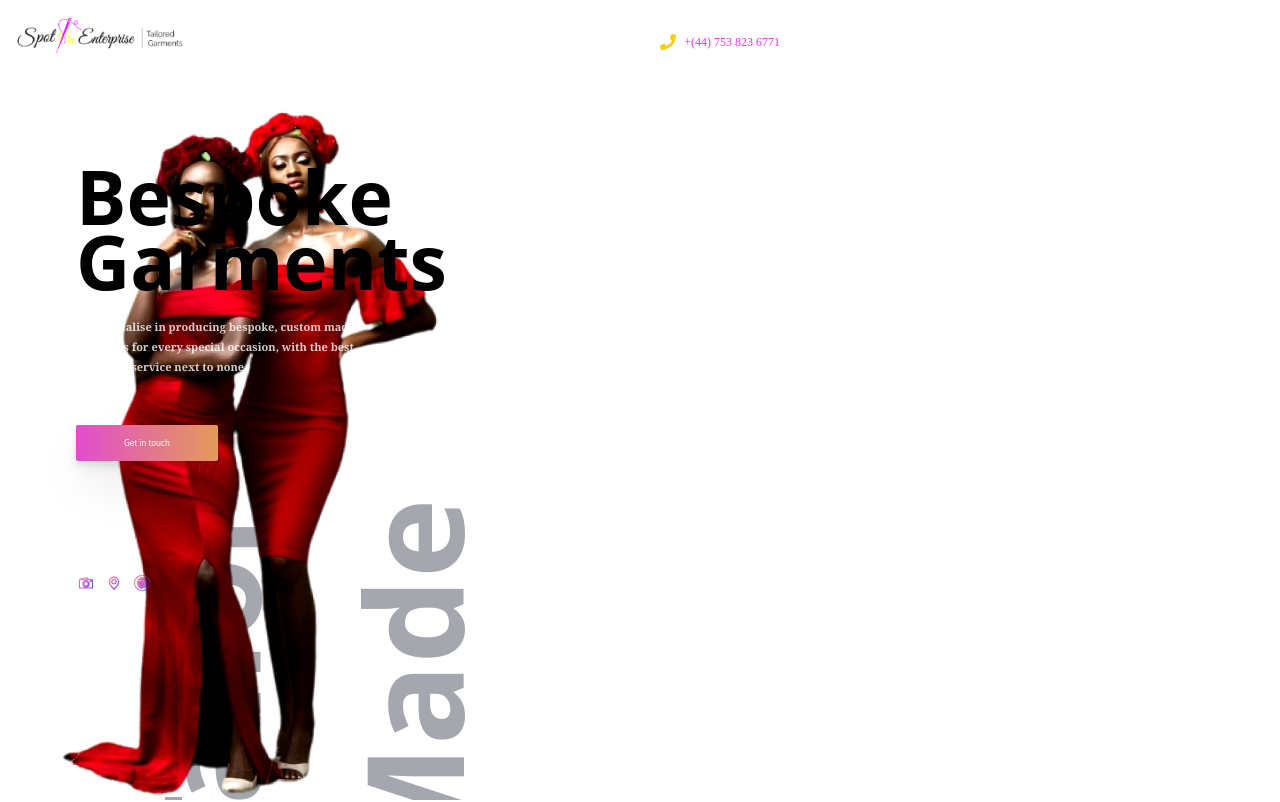
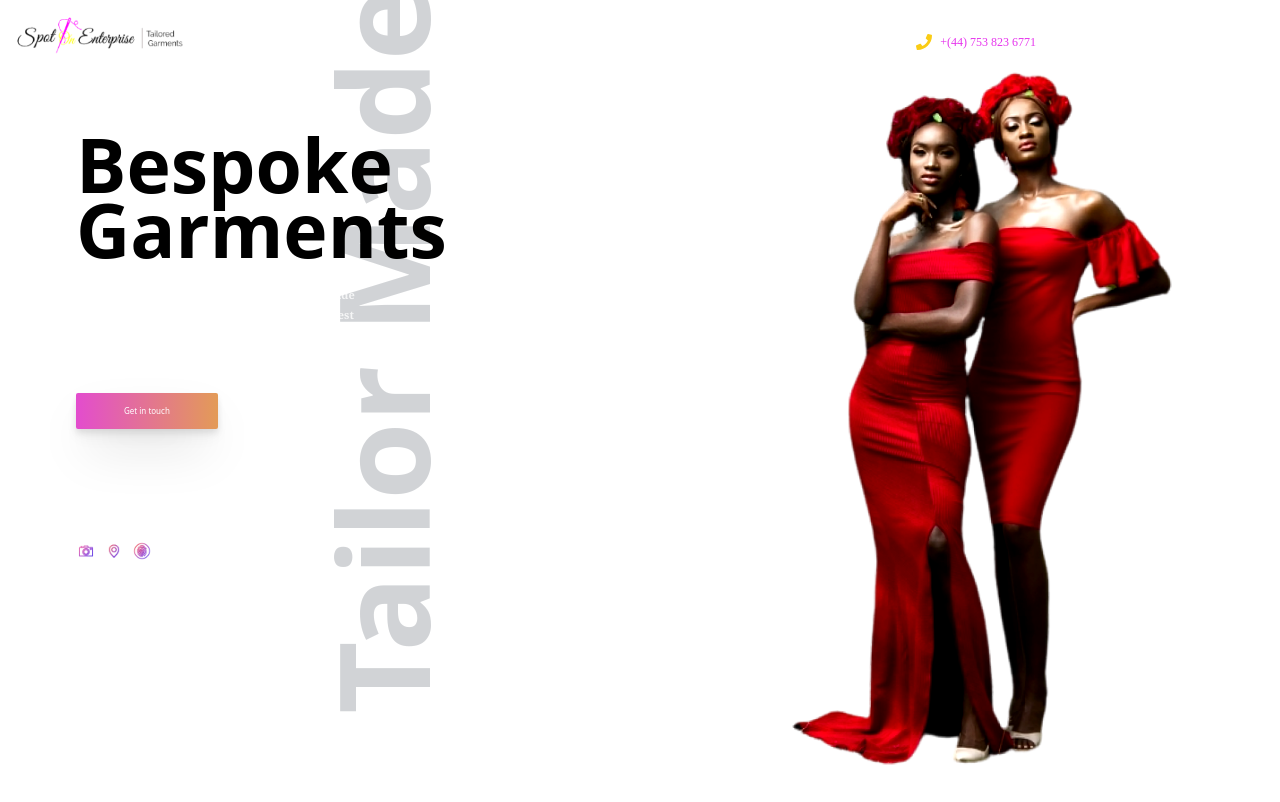
Before and after one commit to BlissfulCoda/SpotOnEnterprise-redesign, a React (Create React App) app: page / in a window 1280 px wide. Shown: the top 802 px of the page. Built offline with nearby package versions, Linux system fonts and the light colour scheme.

Commit message:
fix(client): removed some classes

```diff
--- a/src/Components/Layout/Home/Home.css
+++ b/src/Components/Layout/Home/Home.css
@@ -1,4 +1,3 @@
-
 /* XS MOBILE */
 /* @media (max-width: 479px) {
   #hero {
--- a/src/Components/Layout/Home/Home.tsx
+++ b/src/Components/Layout/Home/Home.tsx
@@ -12,69 +12,68 @@ export default function Home(): JSX.Element {
   return (
     <section
       id="hero"
-      className="h-screen mb-24 relative bg-white overflow-hidden p-3"
+      className="relative h-screen p-3 mb-24 overflow-hidden bg-white dark"
     >
-      <header className="container max-w-3xl">
-        <nav className="flex items-center justify-between font-serif text-gray-900 text-white">
+      <header className="container ">
+        <nav className="flex items-center justify-between font-serif text-white text-gray-900">
           {/* Logo */}
           <img
             src={DarkLogo}
             alt="image of a dark logo"
-            className="w-44 h-12 contrast-100 brightness-150 cursor-pointer"
+            className="h-12 cursor-pointer w-44 contrast-100 brightness-150"
           />
+
           {/* MENU */}
-          <div className="hidden pt-2 p-2 h-10 xl:flex md:space-x-8">
+          <div className="hidden h-10 p-2 pt-2 xl:flex md:space-x-8">
             <div className="group ">
-              <a href="#" className="cursor-pointer text-xs opacity-60">
+              <a href="#" className="text-xs cursor-pointer opacity-60">
                 Home
               </a>
               <div className="mx-2 group-hover:border-b group-hover:border-strongPurple"></div>
             </div>
             <div className="group">
-              <a href="#" className="cursor-pointer text-xs opacity-60">
+              <a href="#" className="text-xs cursor-pointer opacity-60">
                 About
               </a>
               <div className="mx-2 group-hover:border-b group-hover:border-strongPurple"></div>
             </div>
             <div className="group">
-              <a href="#" className="cursor-pointer text-xs opacity-60">
+              <a href="#" className="text-xs cursor-pointer opacity-60">
                 Work
               </a>
               <div className="mx-2 group-hover:border-b group-hover:border-strongPurple"></div>
             </div>
             <div className="group">
-              <a href="#" className="cursor-pointer text-xs opacity-60">
+              <a href="#" className="text-xs cursor-pointer opacity-60">
                 Testimonials
               </a>
               <div className="mx-2 group-hover:border-b group-hover:border-strongPurple"></div>
             </div>
             <div className="group">
-              <a href="#" className="cursor-pointer text-xs opacity-60">
+              <a href="#" className="text-xs cursor-pointer opacity-60">
                 Contact
               </a>
               <div className="mx-2 group-hover:border-b group-hover:border-strongPurple"></div>
             </div>
           </div>
-          <div className="hidden md:flex lg:flex pt-3 flex space-x-2">
+          <div className="flex hidden pt-3 space-x-2 md:flex lg:flex">
             <FaPhone className="text-yellow-400 " />
-            <h4 className="text-bgPurple text-xs font-body">
+            <h4 className="text-xs text-bgPurple font-body">
               +(44) 753 823 6771
             </h4>
           </div>
           {/* Hamberger Button */}
         </nav>
-        <img src={HeroImage} alt="Hero Image" className="contrast-125 h-[750px] object-cover absolute z-20" />
-      </header>
-       {/* Mobile Menu */}
-        <div className=" absolute z-20 pt-28 pl-[70px] w-[460px] md:-mt-2 md:pl-[60px] mx-auto mt-24 md:space-y-28 space-y-40 md:-mt-8 lg:font-black lg:w-[650px] xl:pl-16">
+
+        <div className=" absolute z-20 pt-28 sm:pt-20 pl-[70px] w-[460px] sm:pl-[120px] md:-mt-2 md:pl-[60px] mx-auto mt-24 md:space-y-28 space-y-40 md:-mt-8 lg:font-black lg:w-[650px] xl:pl-16">
           <div className="space-y-14 md:space-y-12">
-            <div className="lg:pl-0 flex flex-col">
-              <div className="-space-y-8 lg:-space-y-12 font-serif font-normal text-white text-[55px] md:text-black md:font-semibold md:text-[70px] md:-space-y-10 lg:text-[75px]">
+            <div className="flex flex-col lg:pl-0">
+              <div className="-space-y-8 font-serif font-normal text-white text-[55px] sm:text-[50px]  md:text-black md:font-semibold md:text-[70px] md:-space-y-10 lg:text-[75px] lg:-space-y-12">
                 <h1>Bespoke</h1>
                 <h1>Garments</h1>
               </div>
 
-              <p className="text-[12px] w-[250px] text-left text-white leading-5 opacity-80 md:flex md:w-[330px] md:text-[11px] ">
+              <p className="text-[12px] sm:text-[10px] w-[250px] text-left text-white leading-5 opacity-80 md:flex md:w-[330px] md:text-[11px] ">
                 We Specialise in producing bespoke, custom made garments for
                 every special occasion, with the best customer service next to
                 none.
@@ -85,15 +84,25 @@ export default function Home(): JSX.Element {
             </button>
           </div>
           {/* Social Media */}
-          <div className="hidden md:flex md:pl-0 lg:flex flex space-x-2 ">
+          <div className="flex hidden space-x-2 md:flex md:pl-0 lg:flex ">
             <img src={Instagram} alt="" className="w-5 h-5 cursor-pointer" />
             <img src={Location} alt="" className="w-5 h-5 cursor-pointer" />
             <img src={Fingerprint} alt="" className="w-5 h-5 cursor-pointer" />
           </div>
         </div>
+
+        <img
+          id="hero-image"
+          src={HeroImage}
+          alt="Hero Image"
+          className="contrast-125 -mt-6 h-[780px] sm:h-[760px] sm:-mt-10 object-cover absolute z-10 md:right-10 "
+        />
+      </header>
+      {/* Mobile Menu */}
+
       <div
-        className="absolute -rotate-90 -left-20 top-[280px]
-       text-[135px] w-[780px] font-serif font-black  opacity-40"
+        className="absolute -rotate-90 -left-16 top-[280px] font-serif font-black opacity-20
+       text-[135px] w-[780px] sm:text-[125px] sm:top-[230px] sm:-left-2"
       >
         Tailor Made
       </div>
```
